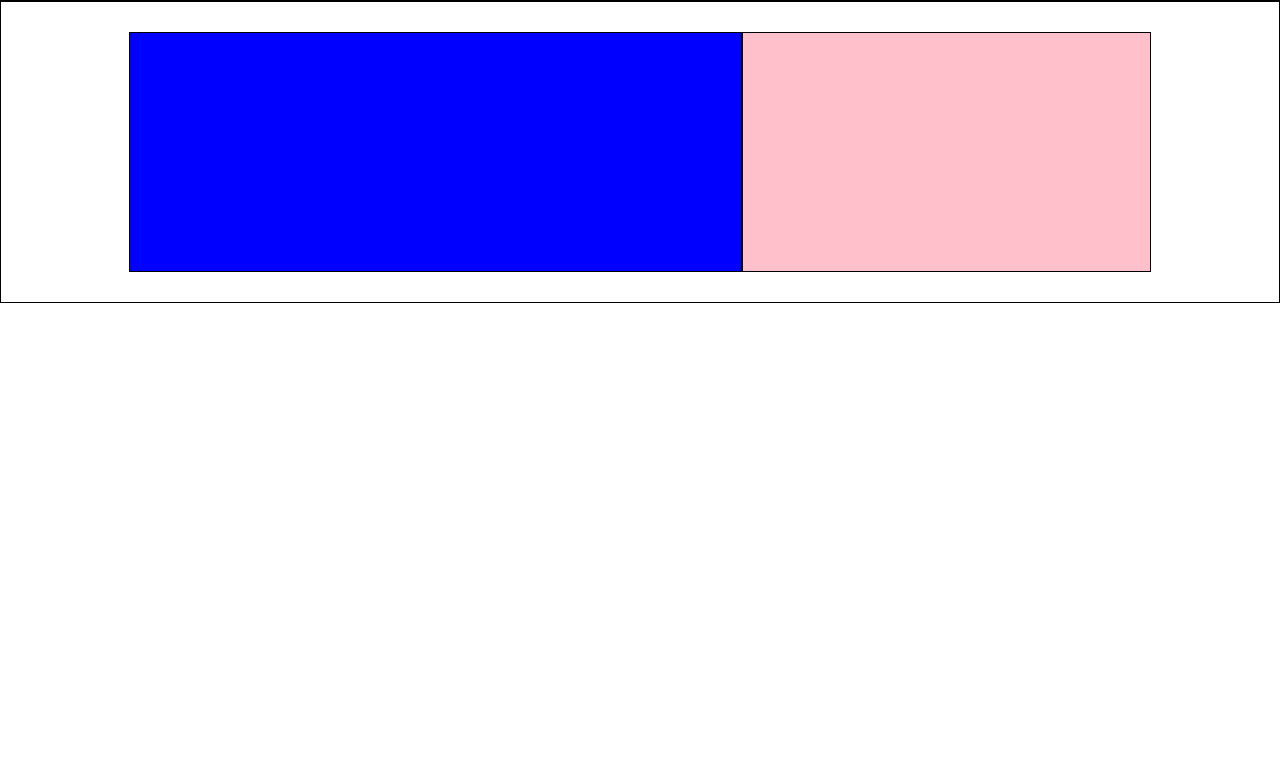
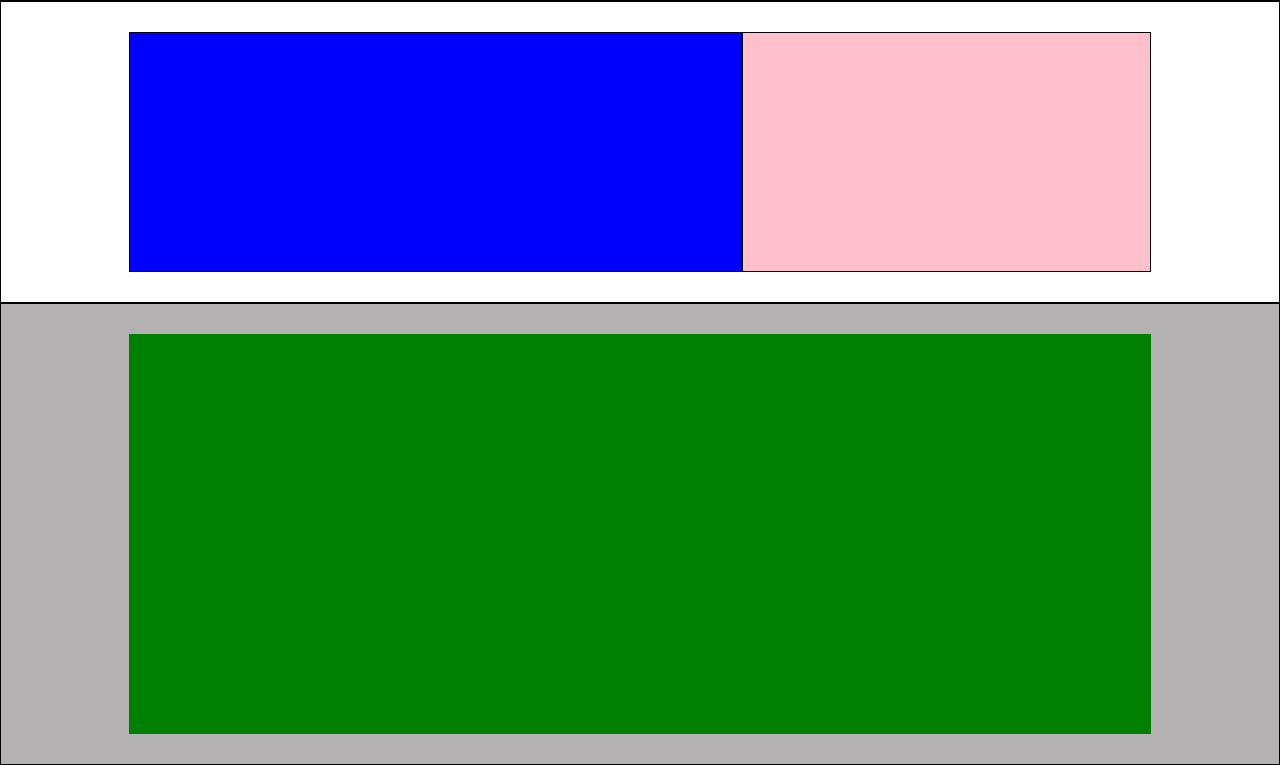
Before and after one commit to danieleBattistelli/htmlcss-struttura-discord, a plain HTML site: page index.html in a window 1280 px wide. Shown: the part 969-1734 px from the top of the page. Before the commit the page ends 1272 px from the top, so only its background shows below. Drawn offline with Linux system fonts and the light colour scheme.

Commit message:
feat: fifth-section

```diff
--- a/css/style.css
+++ b/css/style.css
@@ -12,8 +12,8 @@
     max-width: 1100px;
     margin: 0 auto;
     /*debug*/
-    /* border: 2px solid red;
-    min-height: 40px; */
+    /* border: 2px solid black; */
+    /* min-height: 40px; */
 }
 
 .container-small {
@@ -106,6 +106,21 @@
     min-height: 37vh;
     border: 1px solid #000000;
 }
+
+.fifth-section {
+    width: 100%;
+    padding-top: 30px;
+    padding-bottom: 30px;
+    /*debug*/
+    min-height: 50vh;
+    border: 1px solid #000000;
+    background-color: rgb(179, 177, 177);
+}
+
+.box-green{
+    height: 50vh;
+    background-color: green;
+}
 /*utilities */
 .text-center {
     text-align: center;
--- a/index.html
+++ b/index.html
@@ -57,7 +57,10 @@
             </div>
         </section>
         <section class="fifth-section">
+            <div class="container">
+                <div class="box-green"></div>
 
+            </div>
         </section>
         <section class="sixth section"></section>
     </main>
```
